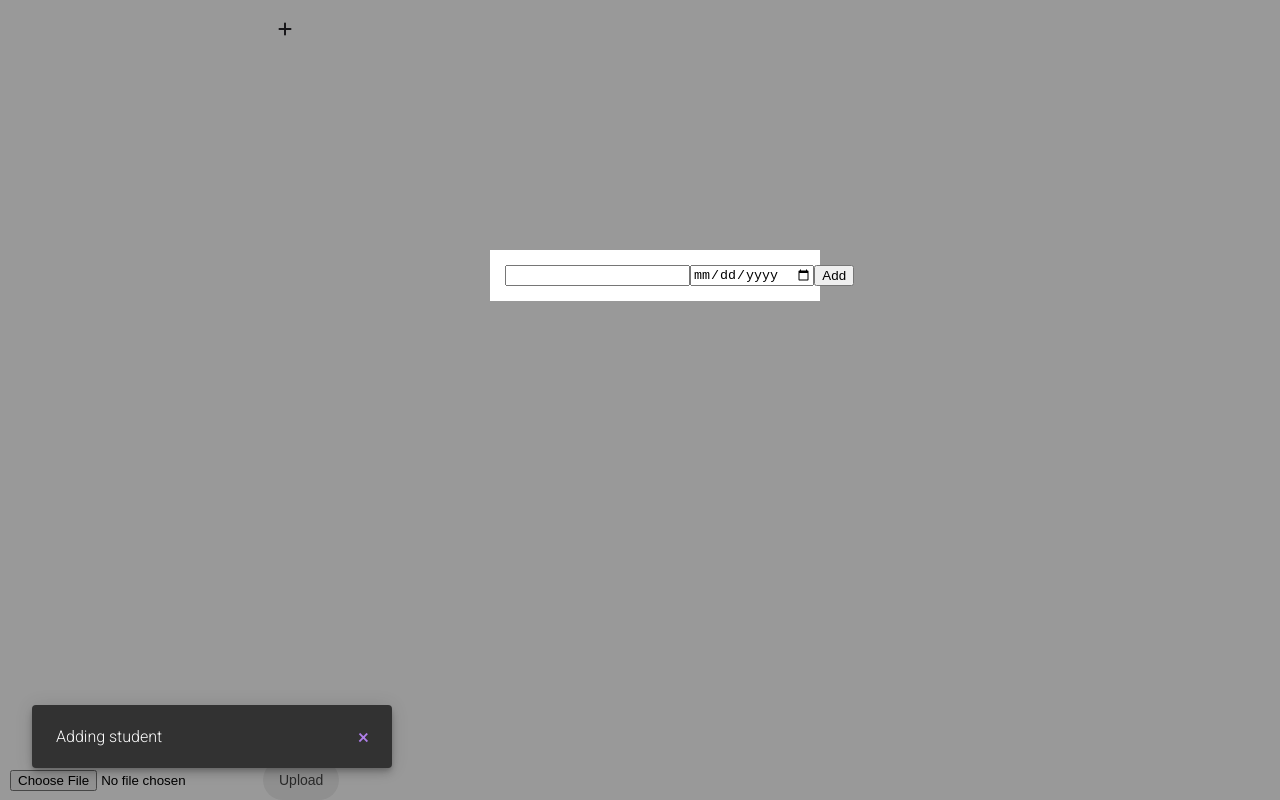
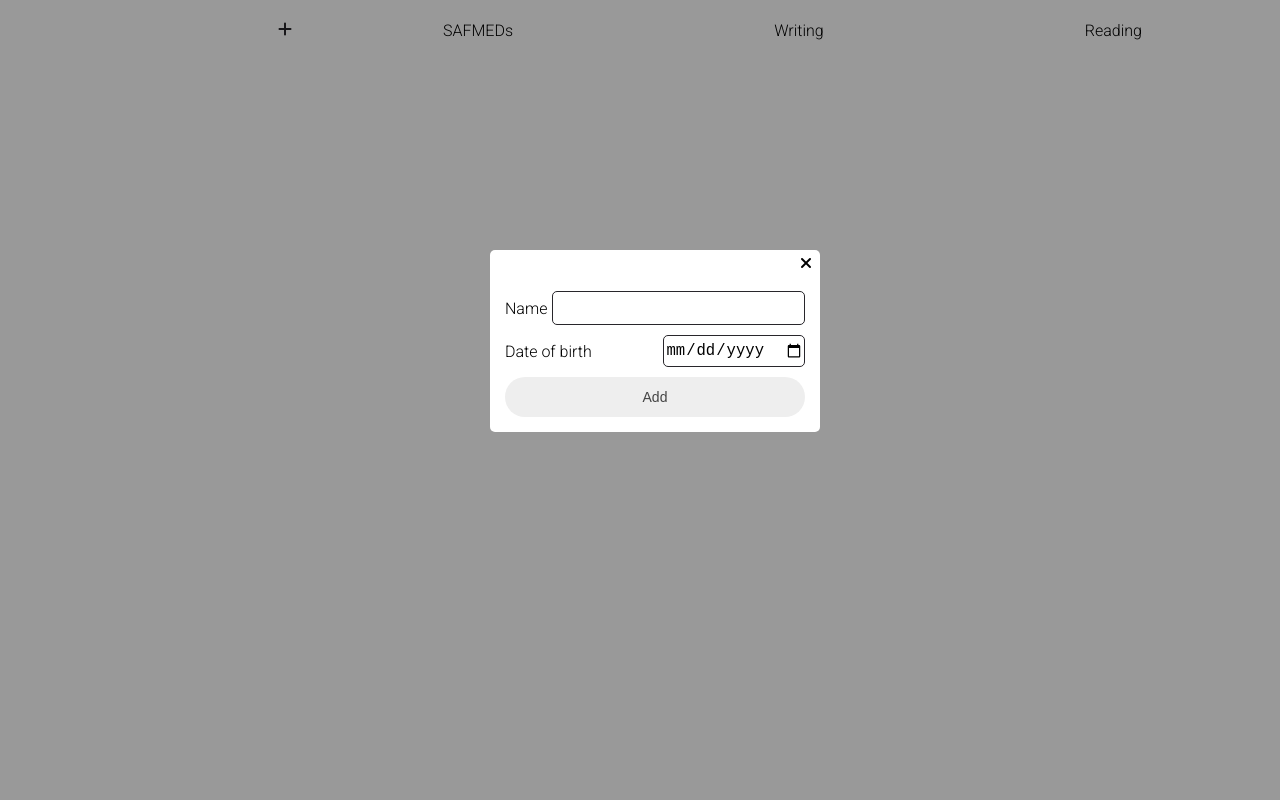
Before and after one commit to fetidd/ScoreOrganiser, a React (Vite) app in the folder scorg/: page / in a window 1280 px wide. Both pictures are taken after a click on the button 285 px from the left and 30 px from the top of the page. Built offline with nearby package versions, Linux system fonts and the light colour scheme.

Commit message:
tabs ans snackbar levels

```diff
--- a/scorg/src/App.css
+++ b/scorg/src/App.css
@@ -10,6 +10,37 @@ ul {
   list-style-type: none;
   margin: 0;
   padding: 0;
+}
+
+input {
+  border-radius: 5px;
+  border: 1px solid #28262b;
+  height: 30px;
+  font-size: 1.2em;
+}
+input[type=date] {
+  height: 30px;
+}
+
+.container {
+  width: 100vw;
+  height: 100%;
+  min-height: 100vh;
+  box-sizing: border-box;
+  overflow-x: hidden;
+  overflow-y: hidden;
+  display: grid;
+  grid-template-columns: 300px 1fr;
+  grid-template-rows: 1fr;
+  grid-template-areas: "student-list-area score-tabs-area";
+  padding: 5px;
+  gap: 5px;
+}
+@media only screen and (max-width: 600px) {
+  .container {
+    display: flex;
+    flex-direction: column;
+  }
 }
 
 .button {
@@ -34,6 +65,9 @@ ul {
 }
 .button:hover {
   background-color: #bbb;
+}
+.button.wide {
+  width: 100%;
 }
 
 .icon-button {
@@ -63,7 +97,7 @@ ul {
 .row {
   width: 100%;
   display: flex;
-  justify-content: space-around;
+  justify-content: space-between;
   align-items: center;
 }
 
@@ -81,35 +115,27 @@ ul {
 
 .dialog {
   flex-direction: column;
+  justify-content: space-around;
+  gap: 10px;
   position: absolute;
   top: calc(50% - 150px);
   left: calc(50% - 150px);
   background-color: #fff;
+  border-radius: 5px;
   padding: 15px;
   z-index: 10;
   max-width: 300px;
   min-width: 300px;
 }
-
-.container {
-  width: 100vw;
-  height: 100%;
-  min-height: 100vh;
-  box-sizing: border-box;
-  overflow-x: hidden;
-  overflow-y: hidden;
-  display: grid;
-  grid-template-columns: 300px 1fr;
-  grid-template-rows: 1fr;
-  grid-template-areas: "student-list-area score-tabs-area";
-  padding: 5px;
-  gap: 5px;
+.dialog .topbar {
+  display: flex;
+  justify-content: end;
+  align-items: center;
 }
-@media only screen and (max-width: 600px) {
-  .container {
-    display: flex;
-    flex-direction: column;
-  }
+.dialog .fa-close {
+  position: relative;
+  top: -10px;
+  left: 7px;
 }
 
 #StudentList {
@@ -125,7 +151,6 @@ ul {
   display: flex;
   justify-content: end;
   align-items: center;
-  /* border: solid 1px red; */
   height: 40px;
 }
 #StudentList #list-area {
@@ -160,20 +185,40 @@ ul {
   color: #eee;
 }
 
-#import-csv-area {
-  display: flex;
-  justify-content: center;
-  align-items: center;
-  height: 40px;
-}
-
 #ScoreTabs {
   display: grid;
   grid-area: score-tabs-area;
   grid-template-columns: 1fr;
-  grid-template-rows: 150px 1fr 100px;
-  border: solid 1px cyan;
+  grid-template-rows: 50px 1fr;
+  grid-template-areas: "tabs" "content";
   gap: 5px;
+}
+#ScoreTabs #tabs {
+  grid-area: tabs;
+  display: flex;
+  justify-content: stretch;
+  padding: 5px;
+  gap: 5px;
+  align-items: center;
+}
+#ScoreTabs #tabs .tab {
+  display: flex;
+  justify-content: center;
+  align-items: center;
+  flex-grow: 1;
+  height: 100%;
+  border-radius: 5px;
+}
+#ScoreTabs #tabs .tab:hover {
+  background-color: #eee;
+}
+#ScoreTabs #tabs .tab.selected {
+  background-color: #28262b;
+  color: white;
+}
+#ScoreTabs .content {
+  grid-area: content;
+  background-color: cyan;
 }
 
 /*# sourceMappingURL=App.css.map */
--- a/scorg/src/App.scss
+++ b/scorg/src/App.scss
@@ -13,6 +13,37 @@ ul {
     list-style-type: none;
     margin: 0;
     padding: 0;
+}
+
+input {
+    border-radius: 5px;
+    border: 1px solid $slate;
+    height: 30px;
+    font-size: 1.2em;
+
+    &[type="date"] {
+        height: 30px;
+    }
+}
+
+.container {
+    width: 100vw;
+    height: 100%;
+    min-height: 100vh;
+    box-sizing: border-box;
+    overflow-x: hidden;
+    overflow-y: hidden;
+    display: grid;
+    grid-template-columns: 300px 1fr;
+    grid-template-rows: 1fr;
+    grid-template-areas: "student-list-area score-tabs-area";
+    padding: 5px;
+    gap: 5px;
+
+    @media only screen and (max-width: 600px) {
+        display: flex;
+        flex-direction: column;
+    }
 }
 
 .button {
@@ -37,6 +68,10 @@ ul {
 
     &:hover {
         background-color: #bbb
+    }
+
+    &.wide {
+        width: 100%;
     }
 }
 
@@ -63,15 +98,14 @@ ul {
     }
 
     &.dark {
-        background-color: $slate;
-        border-color: $slate;
+        color: $slate;
     }
 }
 
 .row {
     width: 100%;
     display: flex;
-    justify-content: space-around;
+    justify-content: space-between;
     align-items: center;
 }
 
@@ -89,33 +123,28 @@ ul {
 
 .dialog {
     flex-direction: column;
+    justify-content: space-around;
+    gap: 10px;
     position: absolute;
     top: calc(50% - 150px);
     left: calc(50% - 150px);
     background-color: #fff;
+    border-radius: 5px;
     padding: 15px;
     z-index: 10;
     max-width: 300px;
     min-width: 300px;
-}
 
-.container {
-    width: 100vw;
-    height: 100%;
-    min-height: 100vh;
-    box-sizing: border-box;
-    overflow-x: hidden;
-    overflow-y: hidden;
-    display: grid;
-    grid-template-columns: 300px 1fr;
-    grid-template-rows: 1fr;
-    grid-template-areas: "student-list-area score-tabs-area";
-    padding: 5px;
-    gap: 5px;
+    .topbar {
+        display: flex;
+        justify-content: end;
+        align-items: center;
+    }
 
-    @media only screen and (max-width: 600px) {
-        display: flex;
-        flex-direction: column;
+    .fa-close {
+        position: relative;
+        top: -10px;
+        left: 7px;
     }
 }
 
@@ -132,7 +161,6 @@ ul {
         display: flex;
         justify-content: end;
         align-items: center;
-        /* border: solid 1px red; */
         height: 40px;
     }
 
@@ -173,18 +201,44 @@ ul {
     }
 }
 
-#import-csv-area {
-    display: flex;
-    justify-content: center;
-    align-items: center;
-    height: 40px;
-}
-
 #ScoreTabs {
     display: grid;
     grid-area: score-tabs-area;
     grid-template-columns: 1fr;
-    grid-template-rows: 150px 1fr 100px;
-    border: solid 1px cyan;
+    grid-template-rows: 50px 1fr;
+    grid-template-areas: "tabs" "content";
     gap: 5px;
+
+    #tabs {
+        grid-area: tabs;
+        display: flex;
+        justify-content: stretch;
+        padding: 5px;
+        gap: 5px;
+        align-items: center;
+
+        .tab {
+            display: flex;
+            justify-content: center;
+            align-items: center;
+            flex-grow: 1;
+            height: 100%;
+            border-radius: 5px;
+
+            &:hover {
+                background-color: #eee;
+            }
+
+            &.selected {
+                background-color: $slate;
+                color: white;
+            }
+        }
+    }
+
+    .content {
+        grid-area: content;
+        background-color: cyan;
+    }
+
 }
--- a/scorg/src/App.tsx
+++ b/scorg/src/App.tsx
@@ -5,6 +5,7 @@ import StudentList from "./StudentList/StudentList";
 import { Student } from "./StudentList/Student";
 import SnackbarContext from "./snackbar-context";
 import SnackBar from "./Snackbar";
+import ScoreTabs from "./ScoreTabs/ScoreTabs";
 
 function App() {
   const [selected, setSelected] = useState("")
@@ -25,7 +26,9 @@ function App() {
       <div id="student-list-area">
         <StudentList students={students} selected={selected} select={setSelected} getStudents={getStudentsFromTauri} />
       </div>
-      <div id="score-tab-area"></div>
+      <div id="score-tab-area">
+        <ScoreTabs />
+      </div>
       {snackbarCtx.isDisplayed && <SnackBar />}
     </div>
   );
--- /dev/null
+++ b/scorg/src/ScoreTabs/SafmedContent.tsx
@@ -0,0 +1,11 @@
+export default function SafmedContent({ id }: Props) {
+  return (
+    <div id="safmed-content">
+      <div className="chart"></div>
+    </div>
+  )
+}
+
+interface Props {
+  id: string
+}
--- /dev/null
+++ b/scorg/src/ScoreTabs/ScoreTabs.tsx
@@ -0,0 +1,24 @@
+import { useState } from "react"
+import SafmedContent from "./SafmedContent"
+
+export default function ScoreTabs({ }) {
+  const [currentTab, setCurrentTab] = useState("")
+
+  function switchTab(tab: string) {
+    setCurrentTab(tab)
+  }
+
+  return (
+    <div id="ScoreTabs">
+      <div id="tabs">
+        <div className={currentTab === "safmeds" ? "tab selected" : "tab"} onClick={() => switchTab("safmeds")}><span>SAFMEDs</span></div>
+        <div className={currentTab === "writing" ? "tab selected" : "tab"} onClick={() => switchTab("writing")}><span>Writing</span></div>
+        <div className={currentTab === "reading" ? "tab selected" : "tab"} onClick={() => switchTab("reading")}><span>Reading</span></div>
+      </div>
+      <div id="content">
+        {currentTab === "safmeds" && <SafmedContent id="st1" />}
+        {currentTab === "writing" && <span>WritingContent</span>}
+      </div>
+    </div>
+  )
+}
--- a/scorg/src/Snackbar.tsx
+++ b/scorg/src/Snackbar.tsx
@@ -5,10 +5,17 @@ import "./Snackbar.css"
 const Snackbar = () => {
   const ctx = useContext(SnackbarContext)
 
+  const colors = (lvl: string) => {
+    return {
+      "success": "green",
+      "error": "red",
+      "info": "blue",
+    }[lvl]
+  }
+
   return (
-    <div className="snackbar__container">
+    <div className="snackbar__container" onClick={ctx.onClose} style={{ backgroundColor: colors(ctx.level) }}>
       <div className="snackbar__label">{ctx.msg}</div>
-      <div className="snackbar__dismiss" onClick={ctx.onClose}>&times;</div>
     </div>
   );
 };
--- a/scorg/src/StudentList/StudentList.tsx
+++ b/scorg/src/StudentList/StudentList.tsx
@@ -28,11 +28,10 @@ export default function StudentList({ students, selected, select, getStudents }:
     const addStudentToTauri = async (firstNames: string, lastName: string, dateOfBirth: string) => { // TODOINVOKE
         try {
             await invoke("add_student", { firstNames, lastName, dateOfBirth })
-            console.log("added student") // TODO snackbar
+            snackbarCtx.info("added student") // TODO snackbar
             getStudents()
         } catch (error) {
-            console.error("failed to add student") // TODO snackbar
-            console.error(error)
+            snackbarCtx.info("failed to add student") // TODO snackbar
         }
     }
 
@@ -77,7 +76,6 @@ export default function StudentList({ students, selected, select, getStudents }:
     useEffect(() => { getStudents() }, [])
 
     function handleAddStudentClick() {
-        snackbarCtx.displayMsg("Adding student")
         setModal(true)
         setShowAddStudent(true)
     }
@@ -117,12 +115,6 @@ export default function StudentList({ students, selected, select, getStudents }:
                         {rows}
                     </ul>
                 </div>
-                <div id="import-csv-area">
-                    <div className="row">
-                        <input id="csv-input" type="file" name="csv-input" accept=".csv" onChange={e => { handleFileChange(e) }} />
-                        <button className="button" onClick={uploadFile}>Upload</button>
-                    </div>
-                </div>
             </div>
             <div className="modal" onClick={() => closeModals()} style={{ display: modal ? "block" : "none", }}></div>
             <AddStudentDialog showDialog={showAddStudent} addStudent={addStudentToTauri} closeModals={closeModals} />
--- a/scorg/src/StudentList/dialogs/AddStudent.tsx
+++ b/scorg/src/StudentList/dialogs/AddStudent.tsx
@@ -1,37 +1,55 @@
-import { useState } from "react"
+import { useRef, useContext } from "react"
+import SnackbarContext from "../../snackbar-context"
 
-export default function AddStudentDialog({showDialog, addStudent, closeModals}: Props) {
+export default function AddStudentDialog({ showDialog, addStudent, closeModals }: Props) {
+    const nameInput = useRef<HTMLInputElement>(null)
+    const dobInput = useRef<HTMLInputElement>(null)
+    const snackCtx = useContext(SnackbarContext)
 
-    const [addName, setAddName] = useState("")
-    const [addDob, setAddDob] = useState("")
+    function clearInputs() {
+        nameInput.current!.value = ""
+        dobInput.current!.value = ""
+    }
 
     function handleAdd() {
-        console.log(`adding ${addName} ${addDob}`)
-        if (addName.trim() === "" || addDob.trim() === "") {
-            console.error(`invalid add student input: name="${addName}" dob="${addDob}"`) // TODO snackbar
+        let addName: string = nameInput.current!.value.trim()
+        let addDob: string = dobInput.current!.value.trim()
+        if (addName === "" || addDob === "") {
+            snackCtx.error(`invalid add student input: name="${addName}" dob="${addDob}"`)
         } else {
             let splitName = addName.split(" ")
             let last_name = splitName.pop()
             let first_names = splitName.join(" ")
             addStudent(first_names, last_name, addDob)
-            setAddName("")
-            setAddDob("")
+            clearInputs()
             closeModals()
         }
     }
 
     return (
-        <div id="add-student-dialog" className="dialog" style={{display: showDialog?"flex":"none"}}>
+        <div id="add-student-dialog" className="dialog" style={{ display: showDialog ? "flex" : "none" }}>
+            <div className="topbar">
+                <i className="fa fa-close" onClick={() => {
+                    clearInputs()
+                    closeModals()
+                }} />
+            </div>
             <div className="row">
-                <input type="text" value={addName} onChange={(e => {setAddName(e.target.value)})}/>
-                <input type="date" value={addDob} onChange={(e => {setAddDob(e.target.value)})}/>
-                <button onClick={handleAdd}>Add</button>
+                <label>Name</label>
+                <input type="text" ref={nameInput} />
+            </div>
+            <div className="row">
+                <label>Date of birth</label>
+                <input type="date" ref={dobInput} />
+            </div>
+            <div className="row">
+                <button className="button wide" onClick={handleAdd}>Add</button>
             </div>
         </div>
     )
 }
 
-type Props = {
+interface Props {
     showDialog: boolean,
     addStudent: Function,
     closeModals: Function,
--- a/scorg/src/snackbar-context.tsx
+++ b/scorg/src/snackbar-context.tsx
@@ -5,9 +5,12 @@ interface Props {
 }
 
 const SnackbarContext = React.createContext({
+  level: "",
   msg: "",
   isDisplayed: false,
-  displayMsg: (msg: string) => { },
+  info: (msg: string) => { },
+  error: (msg: string) => { },
+  success: (msg: string) => { },
   onClose: () => { },
 });
 
@@ -15,17 +18,34 @@ export default SnackbarContext;
 
 let timer: NodeJS.Timeout;
 
-export const SnackBarContextProvider = ({children}: Props) => {
+export const SnackBarContextProvider = ({ children }: Props) => {
   const [msg, setMsg] = useState("");
   const [isDisplayed, setIsDisplayed] = useState(false);
+  const [level, setLevel] = useState("")
 
-  const displayHandler = (msg: string) => {
+  const displayInfo = (msg: string) => {
+    setLevel("info")
+    _display(msg)
+  };
+
+  const displayError = (msg: string) => {
+    setLevel("error")
+    _display(msg)
+  }
+
+  const displaySuccess = (msg: string) => {
+    setLevel("success")
+    _display(msg)
+  }
+
+  const _display = (msg: string) => {
     setMsg(msg);
     setIsDisplayed(true);
     timer = setTimeout(() => {
       setIsDisplayed(false);
     }, 3000); // close snackbar after 3 seconds
-  };
+
+  }
 
   const closeHandler = () => {
     clearTimeout(timer)
@@ -35,9 +55,12 @@ export const SnackBarContextProvider = ({children}: Props) => {
   return (
     <SnackbarContext.Provider
       value={{
+        level,
         msg,
         isDisplayed,
-        displayMsg: displayHandler,
+        info: displayInfo,
+        error: displayError,
+        success: displaySuccess,
         onClose: closeHandler,
       }}
     >
```
Also changed, not shown: 1 other file (tests, documents, lock files or other folders).
